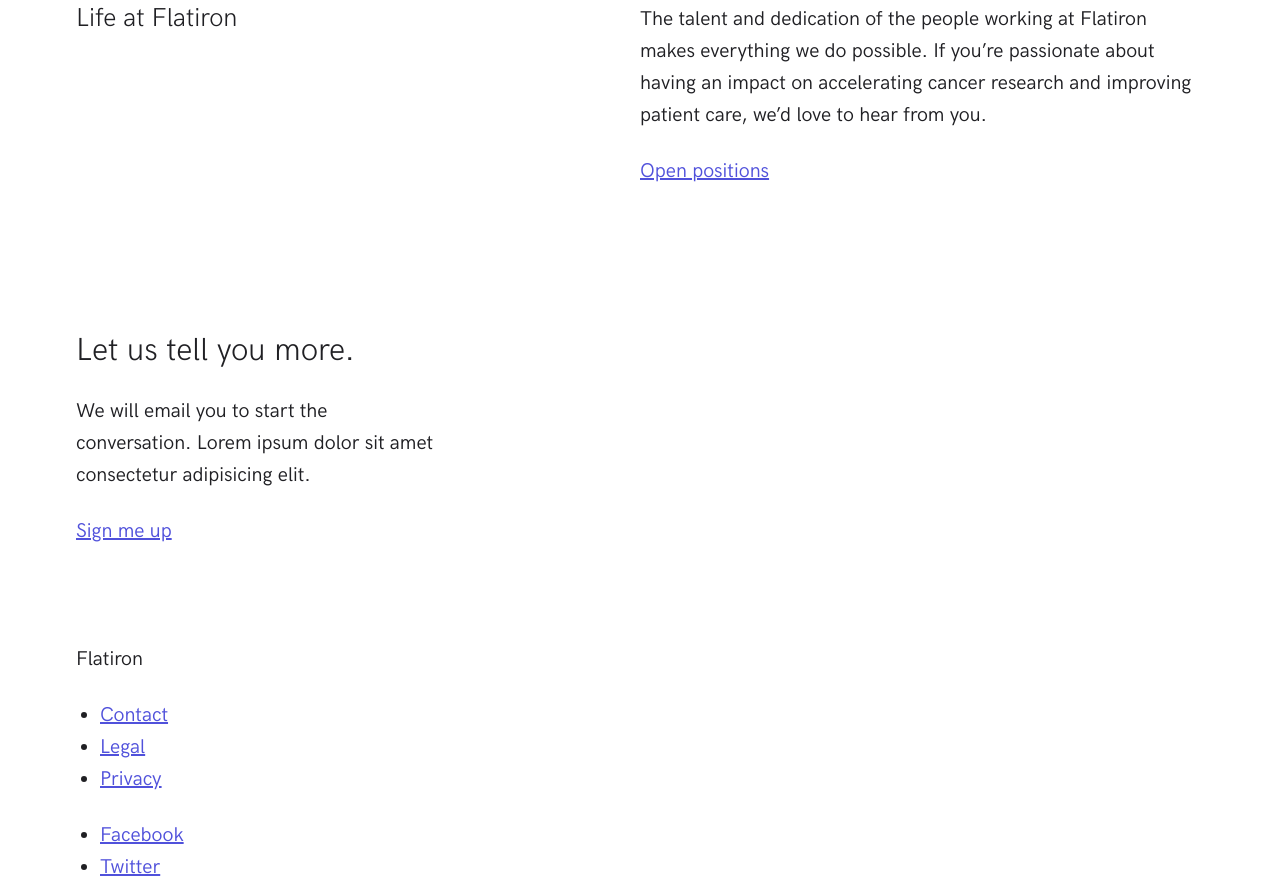
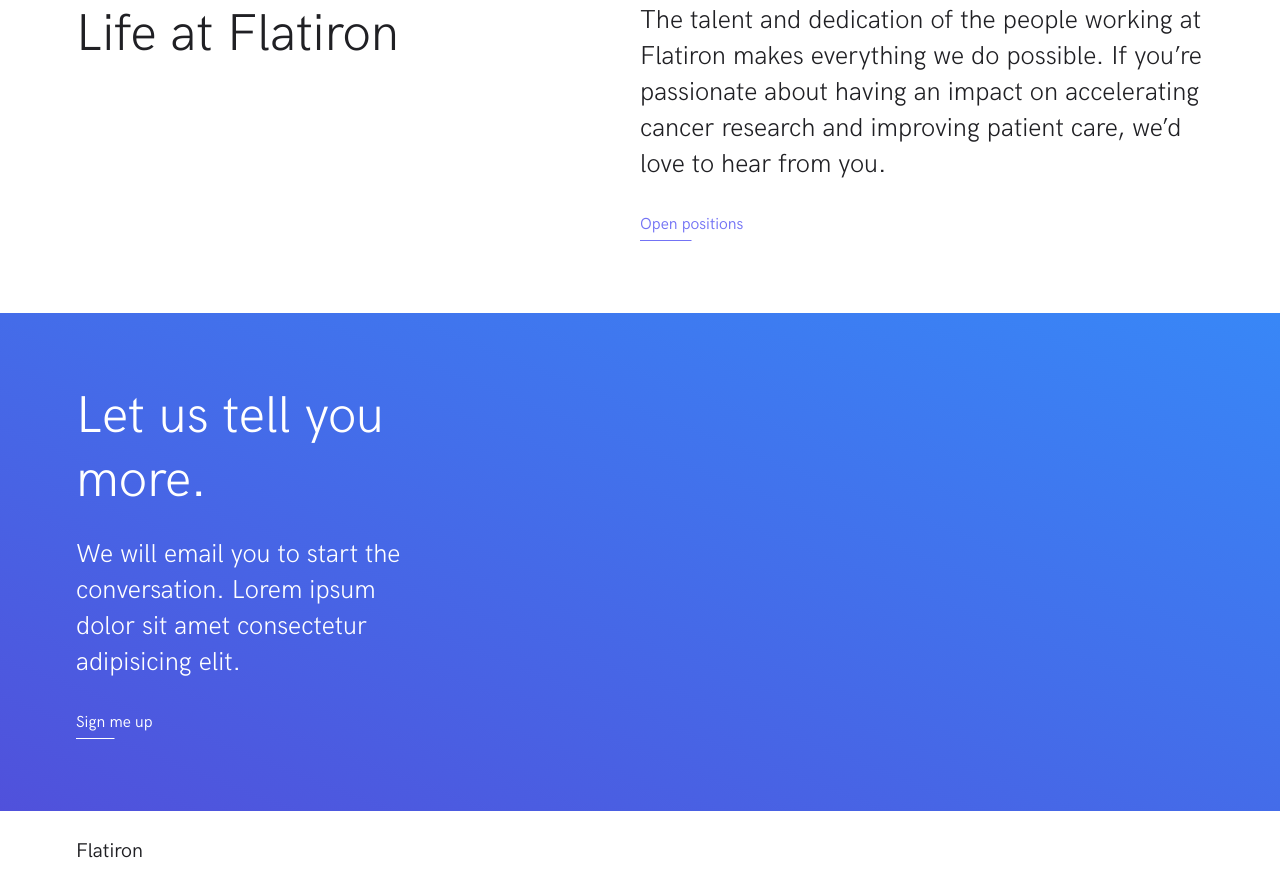
Before and after one commit to mct-ui/responsive-design-part-2-CloetWiebe, a plain HTML site: page index.html in a window 1280 px wide. Shown: the part 4171-5055 px from the top of the page. Drawn offline with Linux system fonts and the light colour scheme; files whose address does not match are found by name.

Commit message:
added new row modifier and cta-link modifier

```diff
--- a/css/screen.css
+++ b/css/screen.css
@@ -203,6 +203,11 @@ a:focus {
 /* apperance modifiers*/
 .o-row--background{
     background-color: #f7f7f7;
+}
+
+.o-row--gradient{
+    background-image: linear-gradient(to top right, #5051DB, #3887F7 );
+    color: white;
 }
 
 /* size modifiers */
@@ -612,7 +617,19 @@ a:focus {
     background-color: #3E3EA8;
 }
 
+.c-link-cta--inverse,
+.c-link-cta--inverse:visited,
+.c-link-cta--inverse:active {
+    color: #fff;
+}
 
+.c-link-cta--inverse::before{
+    background-color: #fff;
+}
+
+.c-link-cta--invere:hover::before{
+    background-color: #fff;
+}
 /*------------------------------------*\
   #UTILITIES
 \*------------------------------------*/
--- a/index.html
+++ b/index.html
@@ -206,25 +206,25 @@
         <div class="o-section o-section--lg">
           <div class="o-layout">
             <div class="o-layout--item u-1-of-2-bp3">
-              <h3>Life at Flatiron</h3>
+              <h3 class="c-lead c-lead--xxl">Life at Flatiron</h3>
             </div>
             <div class="o-layout--item u-1-of-2-bp3">
-              <p>The talent and dedication of the people working at Flatiron makes everything we do possible. If you’re passionate about having an impact on accelerating cancer research and improving patient care, we’d love to hear from you.</p>
+              <p class = "c-lead c-lead--lg">The talent and dedication of the people working at Flatiron makes everything we do possible. If you’re passionate about having an impact on accelerating cancer research and improving patient care, we’d love to hear from you.</p>
               <p>
-                <a href="#!">Open positions</a>
+                <a href="#!" class="c-link-cta">Open positions</a>
               </p>
             </div>
           </div>
         </div>
       </div>
     </section>
-    <section class="o-row o-row--lg">
+    <section class="o-row o-row--lg o-row--gradient">
       <div class="o-container">
         <div class="u-max-width-xs">
-          <h2>Let us tell you more.</h2>
-          <p>We will email you to start the conversation. Lorem ipsum dolor sit amet consectetur adipisicing elit.</p>
+          <h2 class="c-lead c-lead--xxl">Let us tell you more.</h2>
+          <p class="c-lead c-lead--lg">We will email you to start the conversation. Lorem ipsum dolor sit amet consectetur adipisicing elit.</p>
           <p>
-            <a href="#!">Sign me up</a>
+            <a href="#!" class="c-link-cta c-link-cta--inverse">Sign me up</a>
           </p>
         </div>
       </div>
@@ -234,17 +234,17 @@
         <p>Flatiron</p>
         <nav>
           <ul>
-            <li><a href="#!">Contact</a></li>
-            <li><a href="#!">Legal</a></li>
-            <li><a href="#!">Privacy</a></li>
+            <li><a href="#!" class="c-link-cta">Contact</a></li>
+            <li><a href="#!" class="c-link-cta">Legal</a></li>
+            <li><a href="#!" class="c-link-cta">Privacy</a></li>
           </ul>
         </nav>
 
         <nav>
           <ul>
-            <li><a href="#!">Facebook</a></li>
-            <li><a href="#!">Twitter</a></li>
-            <li><a href="#!">LinkedIn</a></li>
+            <li><a href="#!" class="c-link-cta">Facebook</a></li>
+            <li><a href="#!" class="c-link-cta">Twitter</a></li>
+            <li><a href="#!" class="c-link-cta">LinkedIn</a></li>
           </ul>
         </nav>
       </div>
```
